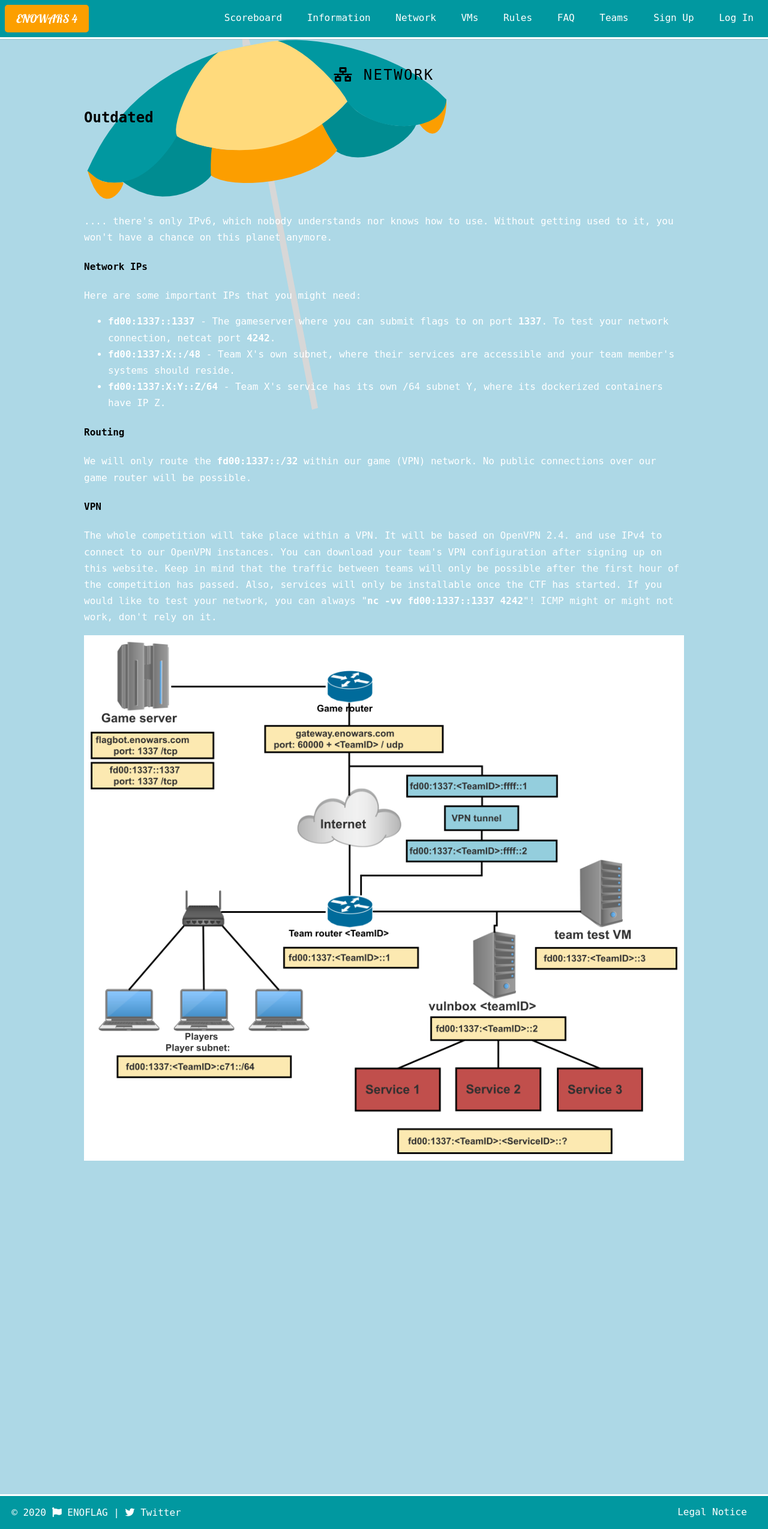
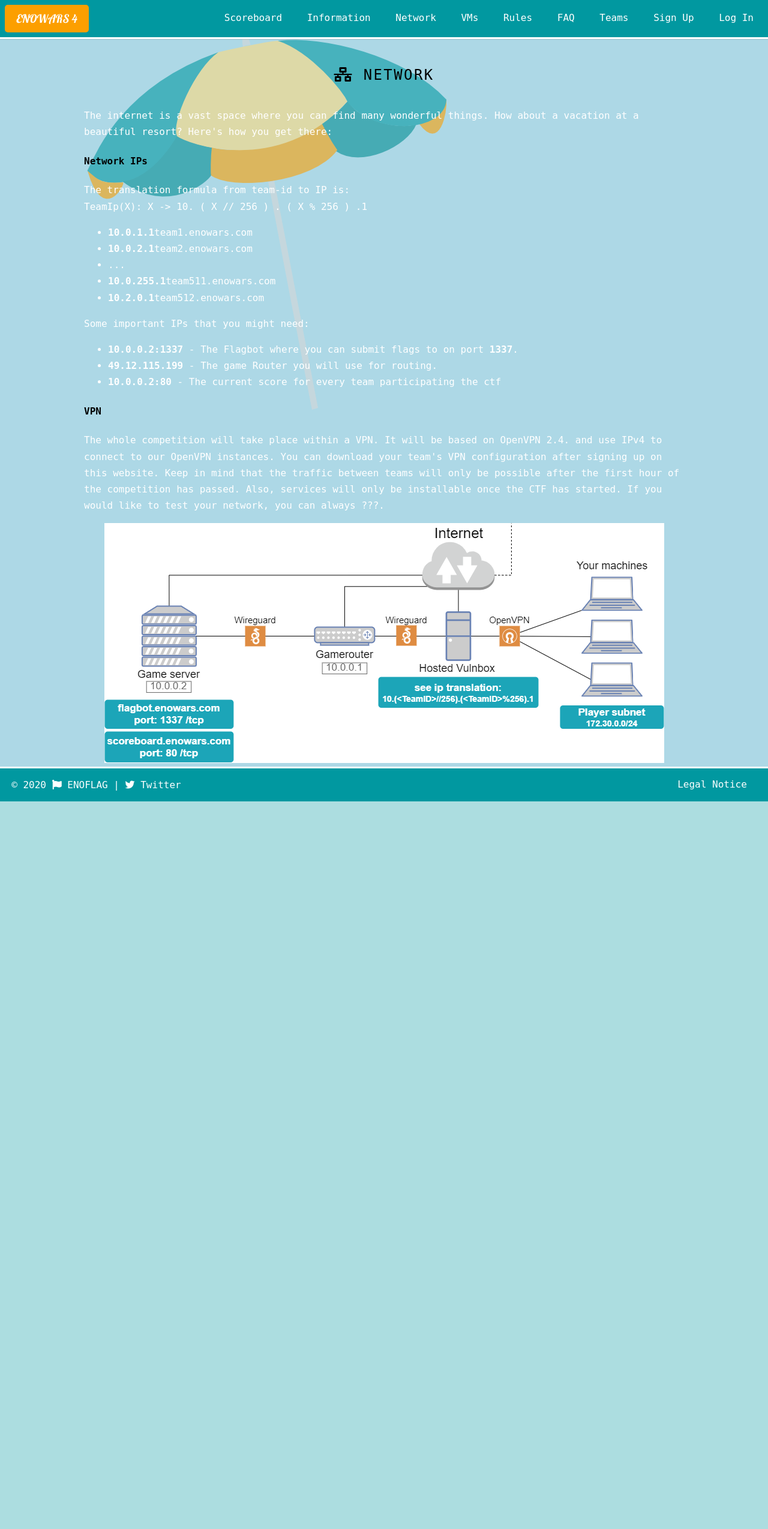
Before and after one commit to enowars/enowars3-EnoTeams, a Flask app: page /network.html in a window 1280 px wide. Shown: the whole page at 60% size. After the commit the page ends 1336 px from the top, so only its background shows below. Run offline with Flask 2, Linux system fonts and the light colour scheme; some libraries are stand-ins or nearby versions.

Commit message:
added remaining content and additional styling

```diff
--- a/app/templates/faq.html
+++ b/app/templates/faq.html
@@ -18,10 +18,6 @@
             <h4>What is an Attack-Defense CTF?</h4>
             <p>
                 See <a href="information.html">Information</a>.
-            </p>
-            <h4>Are the vulnboxes remotely hosted?</h4>
-            <p>
-                No! See below!
             </p>
             <h4>Do I need to host my own vulnbox?</h4>
             <p>
--- a/app/templates/index.html
+++ b/app/templates/index.html
@@ -29,7 +29,7 @@
             <a class="twitter-timeline" data-height="1000" data-dnt="true" data-theme="dark" href="https://twitter.com/ENOFLAG?ref_src=twsrc%5Etfw" style="background: white; color: #7f8c8d;"><i class="fas fa-spinner fa-spin"></i></a>
         </div>
         <div style="text-align: center; margin-top: 50px;">
-            <button onclick="load_twitter_feed(event)" title="This will enable twitter tracking">Load twitter feed</button>
+            <button onclick="load_twitter_feed(event)" class="pure-button button-small" title="This will enable twitter tracking">Load twitter feed</button>
             <i id="twitter_loading" class="fas fa-spinner fa-spin"></i>
         </div>
 
--- a/app/templates/network.html
+++ b/app/templates/network.html
@@ -5,28 +5,34 @@
     <h2 class="content-head is-center"><i class="fa fa-network-wired"></i> Network</h2>
     <div class="pure-g">
         <div class="pure-u-1 maxw-1000 div-is-center">
-            <h2>Outdated</h2>
-            <br>
-            <br>
-            <br>
-            <br>
+            <p>The internet is a vast space where you can find many wonderful things. How about a vacation at a beautiful resort? Here's how you get there:</p>
+            <h4>Network IPs</h4>
+            <p>The translation formula from team-id to IP is:<br>
+                TeamIp(X): X -> 10. ( X // 256 ) . ( X % 256 ) .1
+            </p>
             <p>
-                .... there's only IPv6, which nobody understands nor knows how to use. Without getting used to it, you won't have a chance on this planet anymore.
+                <ul>
+                    <li><strong>10.0.1.1</strong>team1.enowars.com</li>
+                    <li><strong>10.0.2.1</strong>team2.enowars.com</li>
+                    <li>...</li>
+                    <li><strong>10.0.255.1</strong>team511.enowars.com</li>
+                    <li><strong>10.2.0.1</strong>team512.enowars.com</li>
+                </ul>
             </p>
-            <h4>Network IPs</h4>
+
             <p>
-                Here are some important IPs that you might need:
+                Some important IPs that you might need:
 
                 <ul>
-                    <li><strong>fd00:1337::1337</strong> - The gameserver where you can submit flags to on port <strong>1337</strong>. To test your network connection, netcat port <strong>4242</strong>.</li>
-                    <li><strong>fd00:1337:X::/48</strong> - Team X's own subnet, where their services are accessible and your team member's systems should reside.</li>
-                    <li><strong>fd00:1337:X:Y::Z/64</strong> - Team X's service has its own /64 subnet Y, where its dockerized containers have IP Z.</li>
+                    <li><strong>10.0.0.2:1337</strong> - The Flagbot where you can submit flags to on port <strong>1337</strong>.</li>
+                    <li><strong>49.12.115.199</strong> - The game Router you will use for routing.</li>
+                    <li><strong>10.0.0.2:80</strong> - The current score for every team participating the ctf</li>
                 </ul>
             </p>
-            <h4>Routing</h4>
+            <!--h4>Routing</h4>
             <p>
                 We will only route the <strong>fd00:1337::/32</strong> within our game (VPN) network. No public connections over our game router will be possible.
-            </p>
+            </p-->
             <h4>VPN</h4>
             <p>
                 The whole competition will take place within a VPN. It will be based on OpenVPN 2.4. and use IPv4 to connect to our OpenVPN instances.
@@ -34,9 +40,9 @@
 
                 Keep in mind that the traffic between teams will only be possible after the first hour of the competition has passed.
                 Also, services will only be installable once the CTF has started.
-                If you would like to test your network, you can always "<strong>nc -vv fd00:1337::1337 4242</strong>"! ICMP might or might not work, don't rely on it.
+                If you would like to test your network, you can always ???.
             </p>
-            <img src="img/nw.png" style=" padding: 0; display: block; margin: 0 auto; max-height: 100%; max-width: 100%;">
+            <img src="img/nw-e4.png" style=" padding: 0; display: block; margin: 0 auto; max-height: 100%; max-width: 100%;">
         </div>
     </div>
 
--- a/static/css/style.css
+++ b/static/css/style.css
@@ -266,7 +266,7 @@ a:hover {
  * I want my pure-button elements to look a little different
  */
 .pure-button {
-    background-color: black;
+    background-color: #fc9f00;
     color: white;
     padding: 0.5em 2em;
     border-radius: 5px;
@@ -458,8 +458,8 @@ a.pure-button-primary {
     padding: 4em;
     background: lightblue;
     background-repeat: no-repeat;
-    padding-bottom: 48%;
-    background-image: url('../img/umbrella_material.png');
+    min-height:100vh;
+    background-image: url('../img/umbrella_material_opacity60.png');
 }
 
 /* This is the class used for the main content headers (<h2>) */
@@ -645,7 +645,7 @@ a.pure-button-primary {
 }
 
 .header .menu-btn:checked ~ .menu {
-    background: white;
+    background: #add8e6;
     width: 100%;
     max-height: 100vh;
     border-bottom: 3px solid black;
@@ -803,6 +803,7 @@ code {
         top: 10px;
         float: right;
         margin: 20px;
+        background: #add8e6;
     }
 
     .pure-menu-item {
@@ -817,7 +818,7 @@ code {
 
     .pure-menu-item a,
     .pure-menu-item input[type="submit"] {
-        background: white;
+        background: #fc9e00;
         color: black;
         width: 100%;
     }
```
Also changed, not shown: app/templates/rules.html (+12 -3 lines), static/img/nw-e4.png (added), static/img/umbrella_material_opacity60.png (added).
